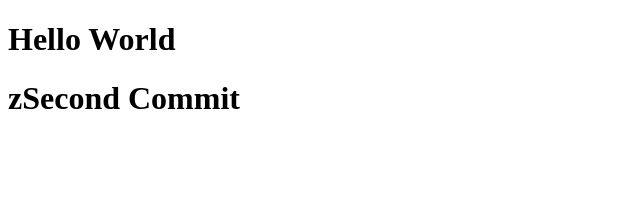
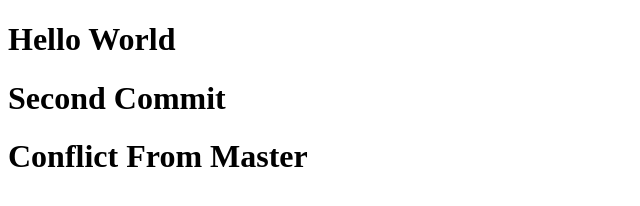
Before and after one commit to baonghesi/GIT_VN, a plain HTML site: page index.html in a window 1280 px wide. Shown: the whole page, without its empty margins (0-640 px from the left). Drawn offline with Linux system fonts and the light colour scheme.

Commit message:
conflict from master

```diff
--- a/index.html
+++ b/index.html
@@ -7,6 +7,7 @@
 </head>
 <body>
     <h1>Hello World</h1>
-    <h1>zSecond Commit</h1>
+    <h1>Second Commit</h1>
+    <h1>Conflict From Master</h1>
 </body>
 </html>
```
